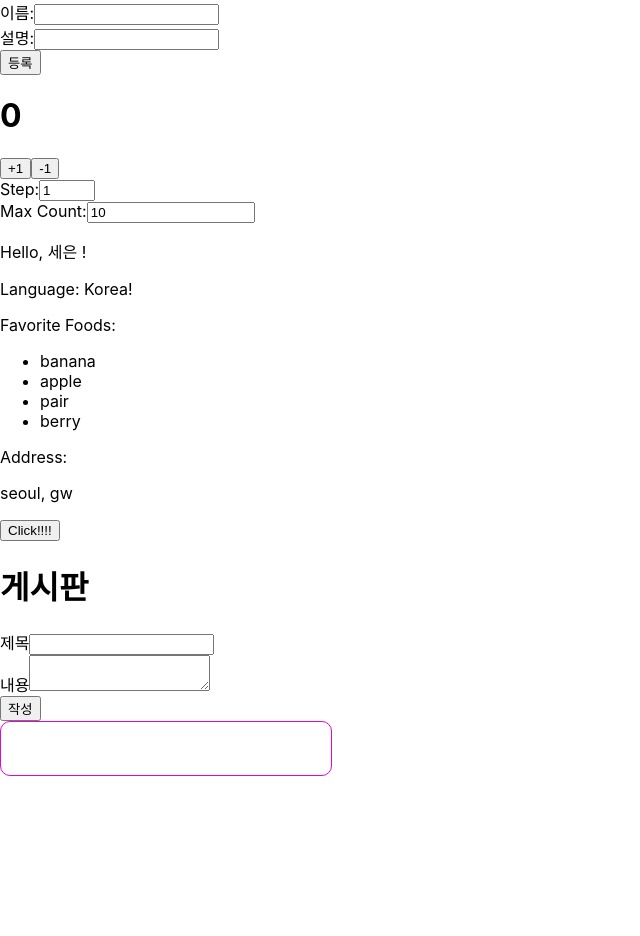
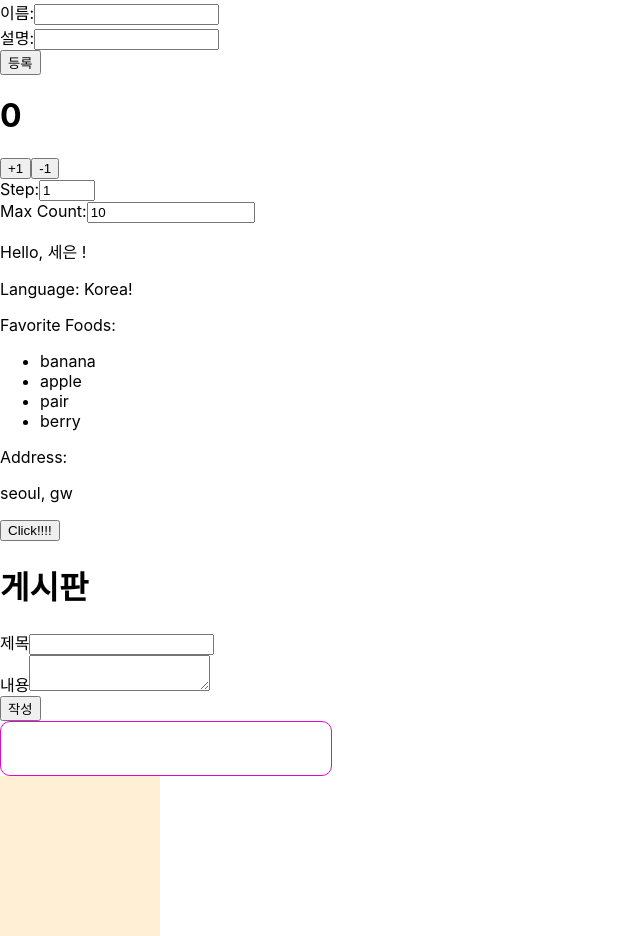
Before and after one commit to SeEun9618/typescript, a React (Create React App) app: page / in a window 1280 px wide. Shown: the whole page, without its empty margins (0-640 px from the left). Before the commit the page ends 800 px from the top, so only its background shows below. Built offline with nearby package versions, Linux system fonts and the light colour scheme.

Commit message:
미디어 쿼리 및 Content 컴포넌트 추가

```diff
--- a/src/App.tsx
+++ b/src/App.tsx
@@ -3,7 +3,7 @@ import Greetings from "./Greetings";
 import Counter from "./Counter";
 import MyForm from "./MyForm";
 import Board from "./Board";
-import Input from "./Input";
+import { Content, Input } from "./Input";
 
 // Greetings.tsx
 // const App: React.FC = () => {
@@ -48,6 +48,7 @@ const App: React.FC = () => {
         />
         <Board />
         <Input onChange={inputUserId} width={300} fontSize={20} />
+        <Content />
       </>
   );
 }
--- a/src/Input.tsx
+++ b/src/Input.tsx
@@ -4,7 +4,18 @@ import styled from "styled-components";
 type InputProps = {
     width: number;
     fontSize: number;
-    onChange?: (e: any) => void;
+    onChange?: (e: React.ChangeEvent<HTMLInputElement>) => void;
+};
+
+const customMediaQuery = (maxWidth: number):string => {
+    return `@media (max-width: ${maxWidth}px)`;
+}
+
+const media = {
+    custom: customMediaQuery,
+    desktop: customMediaQuery(922),
+    tablet: customMediaQuery(768),
+    phone: customMediaQuery(576),
 };
 
 const InputBox = styled.input<InputProps>`
@@ -25,4 +36,20 @@ const Input = (props: InputProps) => {
     );
 };
 
-export default Input;
+const Content = styled.div`
+  height: 10em;
+  width: 10em;
+  background: papayawhip;
+
+  ${media.desktop} {
+    background: dodgerblue;
+  }
+  ${media.tablet} {
+    background: mediumseagreen;
+  }
+  ${media.phone} {
+    background: palevioletred;
+  }
+`;
+
+export { Input, Content };
```
